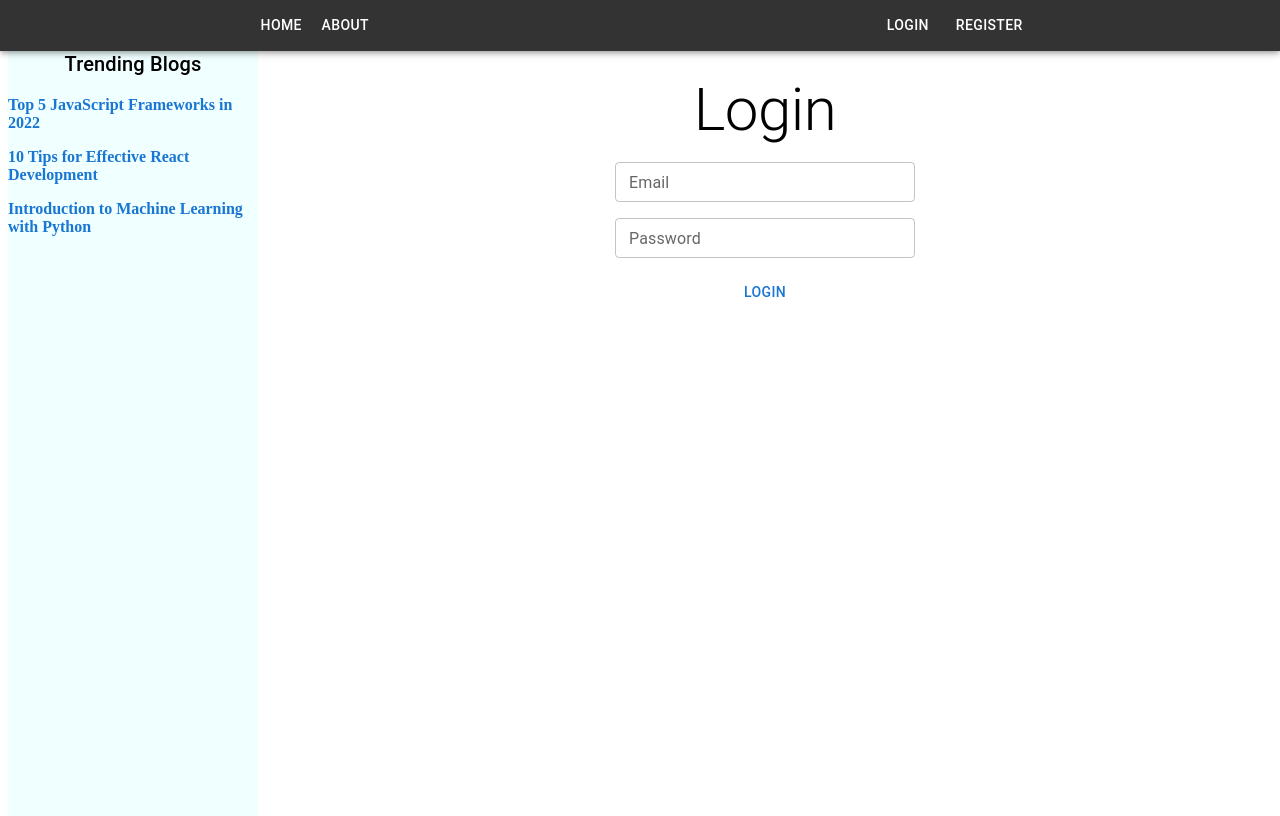
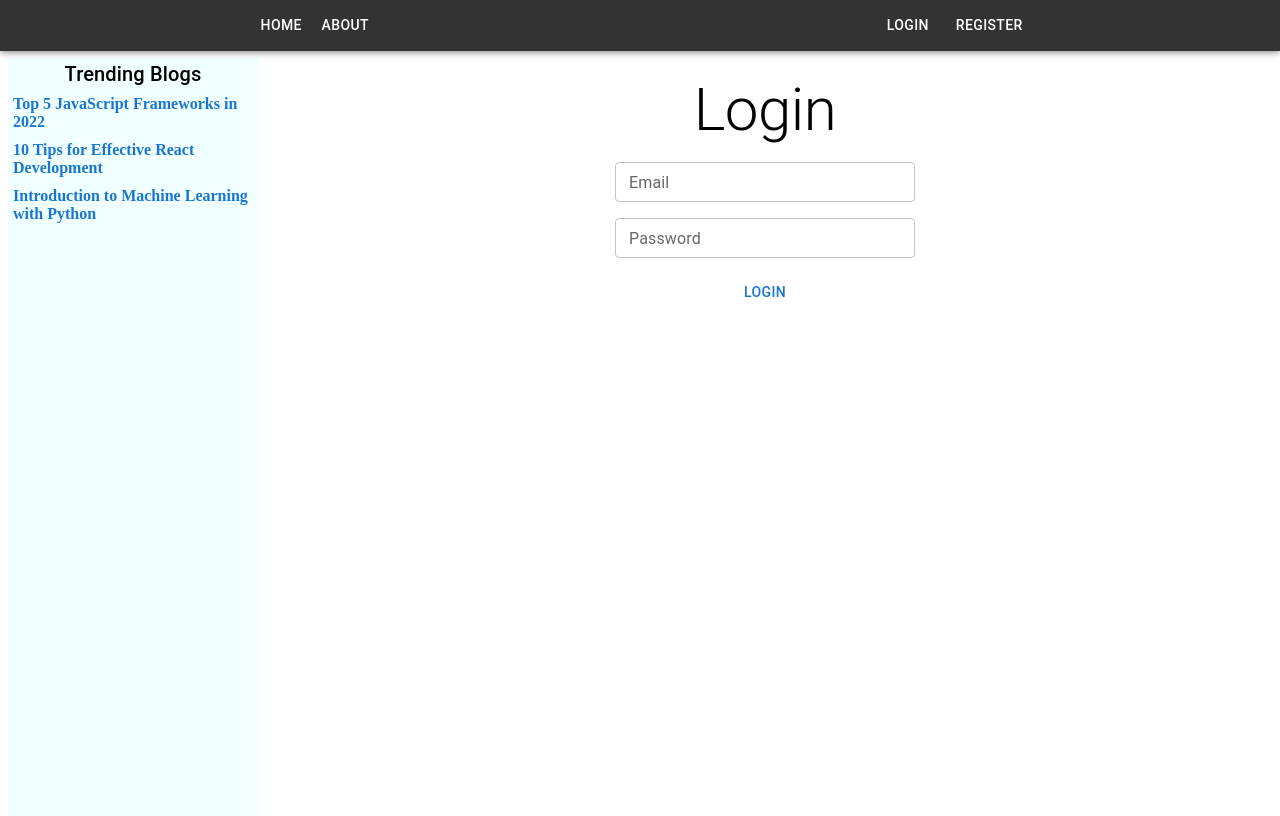
Before and after one commit to Abhishek-1pa/fc-client, a Next.js app: page /login in a window 1280 px wide. Built offline with nearby package versions, Linux system fonts and the light colour scheme; no server answers.

Commit message:
added margins

```diff
--- a/components/BlogRenderer/BlogRenderer.tsx
+++ b/components/BlogRenderer/BlogRenderer.tsx
@@ -45,7 +45,7 @@ const BlogRenderer = () => {
           <Stack
             spacing={2}
             sx={{ position: "fixed" }}
-            marginY={10}
+            marginY={15}
             marginX={1}
           >
             <Stack spacing={1} textAlign={"center"}>
--- a/components/Editor/ckeditor.tsx
+++ b/components/Editor/ckeditor.tsx
@@ -24,9 +24,6 @@ const editorConfiguration = {
 		'codeBlock',
 		'code'
     ],
-	ckfinder: {
-        uploadUrl: 'http://localhost:8002/uploadFile' // Specify your upload URL here
-    },
 	extraPlugins: [MyCustomUploadAdapterPlugin]
 };
 
--- a/components/Trending/index.tsx
+++ b/components/Trending/index.tsx
@@ -33,10 +33,10 @@ const trendingData = [
   }
 ];
 return (
-  <Stack sx={{ position: "fixed", marginTop: "40px", backgroundColor: "azure", height: "100%", maxWidth: "250px" }} spacing={2}>
+  <Stack sx={{ position: "fixed", marginTop: "50px", backgroundColor: "azure", height: "100%", maxWidth: "250px" }} spacing={2}>
     <Typography variant="h6" align="center">Trending Blogs</Typography>
     {trendingData.map(blog => (
-      <div key={blog.id}>
+      <div key={blog.id} style={{margin:"5px"}}>
         {/* Use Link component to make the title clickable */}
         <Link href="#" color="primary" underline="hover" sx={{ fontWeight: 'bold' }}>{blog.title}</Link>
       </div>
```
